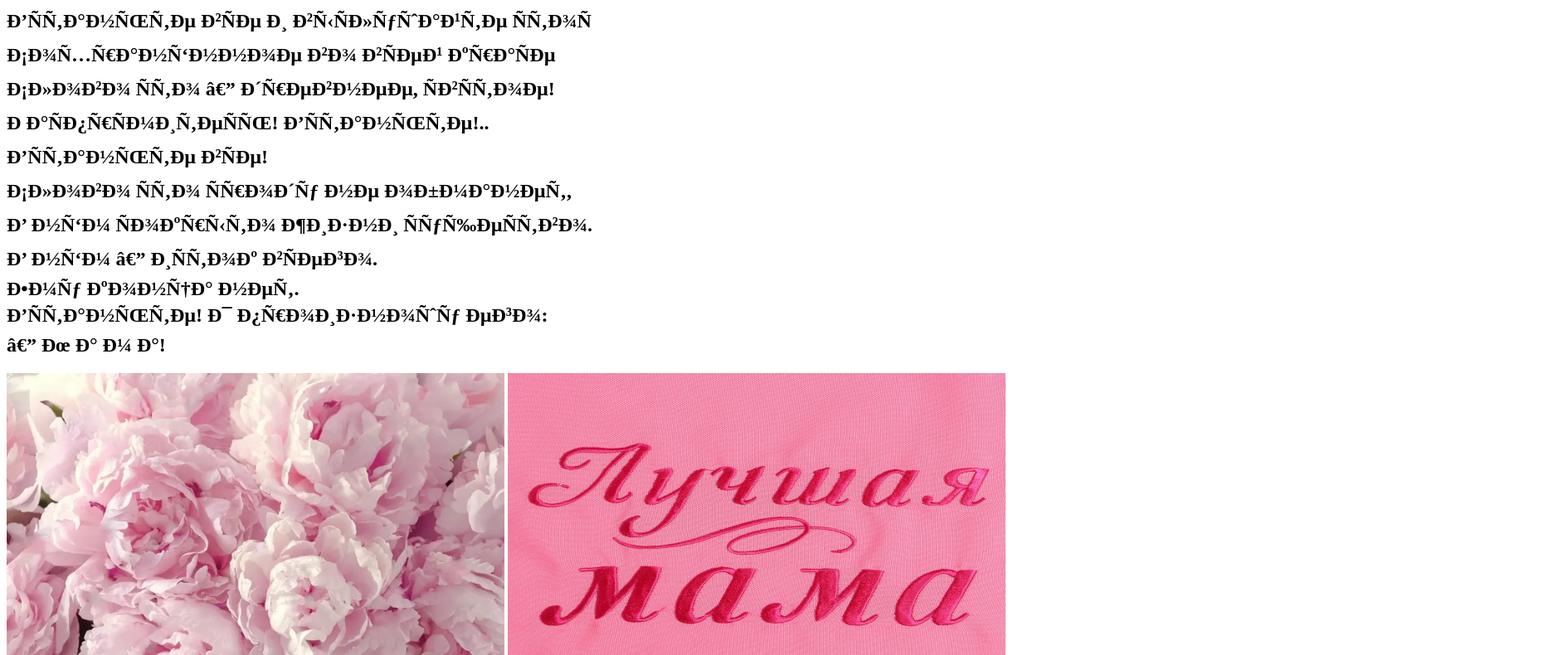
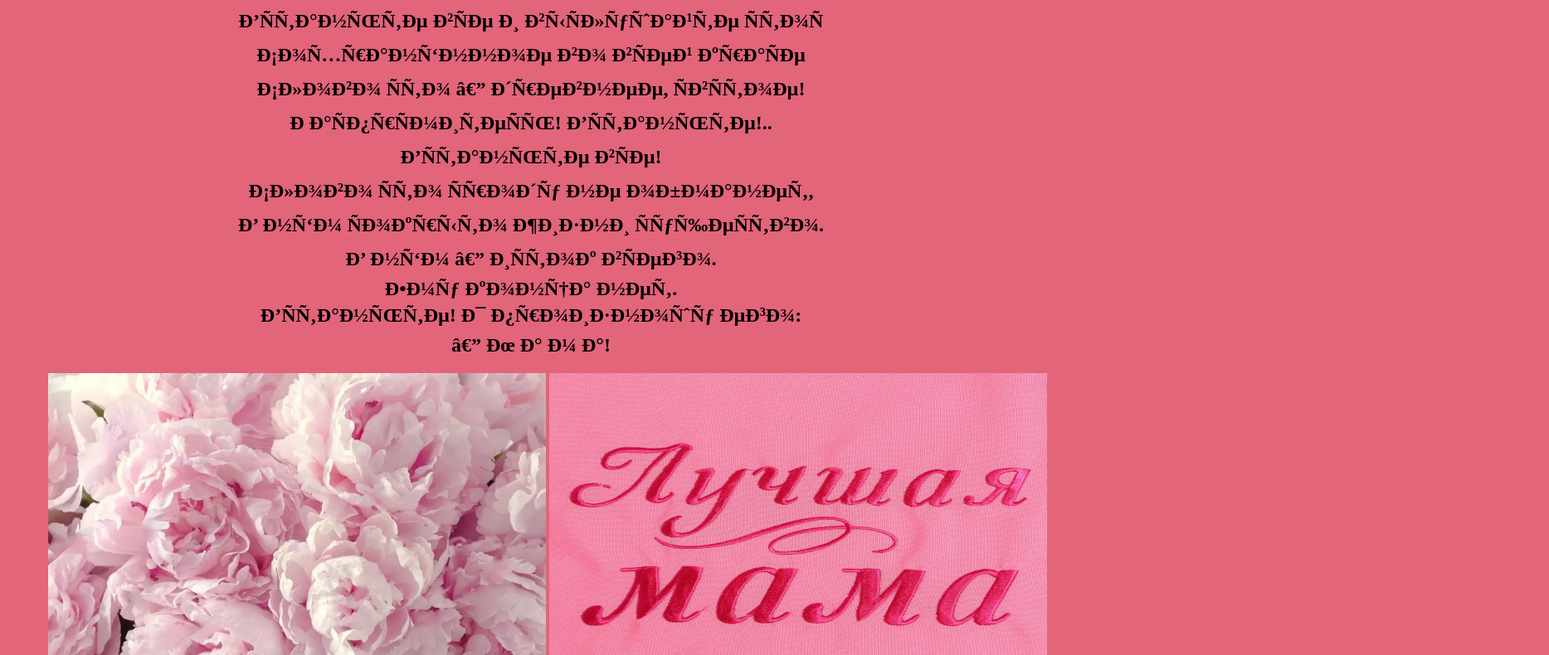
Before and after one commit to alpachen08-a11y/-, a plain HTML site: page index.html in a window 1280 px wide. Shown: the part 73-863 px from the top of the page at 83% size, 1867 px wide, since content can reach past the window. Drawn offline with Linux system fonts and the light colour scheme; files whose address does not match are found by name.

Commit message:
Update index.html

```diff
--- a/index.html
+++ b/index.html
@@ -3,7 +3,7 @@
     <head>
         <title>С днем матери</title>
     <meta charset = 'utf -8'>
-    <link rel = "stylesheet" href = './body .css'>
+    <link rel = "stylesheet" href = './style.css'>
     </head>
     <body>
         <h1>
```
